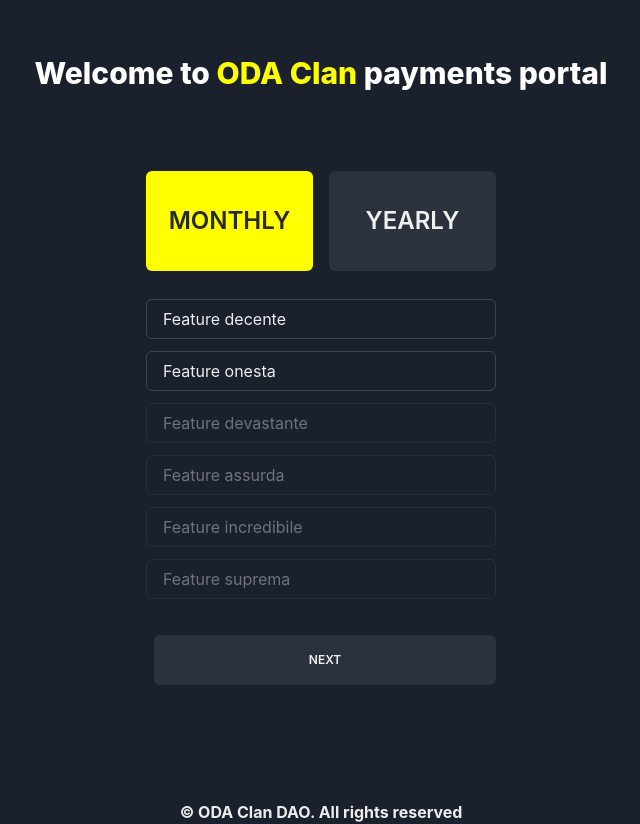
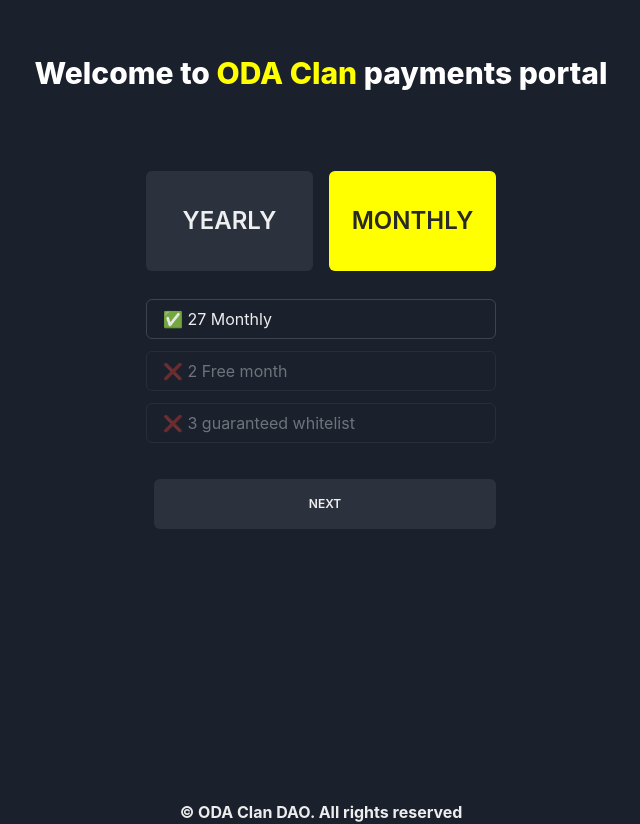
Before and after one commit to beatercode/odaclan-payments, a Next.js app: page / in a window 1280 px wide. Shown: the whole page, without its empty margins (319-959 px from the left). Built offline with nearby package versions, Linux system fonts and the light colour scheme.

Commit message:
fix stuff

```diff
--- a/pages/index.js
+++ b/pages/index.js
@@ -22,6 +22,7 @@
   const [isLoaded, setIsLoaded] = useState(false)
 
   const { hasCopied, onCopy } = useClipboard(receiverWallet)
+  const { hasCopiedPrice, onCopyPrice } = useClipboard(requiredCoin)
 
   const handleSenderWalletChange = (e) => {
     setSenderWallet(e.target.value);
@@ -100,7 +101,6 @@
           "coin": usedCoin,
           "toPayUSD": parseFloat(currentPrice),
           "toPayCrypto": parseFloat(requiredCoin),
-          //"toPayCrypto": parseFloat(requiredCoin)/10,
           "fromWallet": senderWallet,
           "toWallet": receiverWallet,
           "dateStart": format(new Date(), 'yyyy-MM-dd'),
@@ -267,23 +267,20 @@
             <FormControl isRequired width="95vw" maxWidth="350px" colorScheme="red" mt={10}>
 
               <Flex mb={2} mt={6}>
-                <Button id="timeframe1" value="1" size='xs' width="200px" height="100px" mr={2} fontSize="1.5em"
+                <Button id="timeframe2" value="2" size='xs' width="200px" height="100px" mr={2} fontSize="1.5em"
+                  onClick={(e) => handleTimeframeChange(e)}>
+                  YEARLY
+                </Button>
+                <Button id="timeframe1" value="1" size='xs' width="200px" height="100px" ml={2} fontSize="1.5em"
                   style={{ color: "#292929", backgroundColor: "#FFFF00" }}
                   onClick={(e) => handleTimeframeChange(e)}>
                   MONTHLY
                 </Button>
-                <Button id="timeframe2" value="2" size='xs' width="200px" height="100px" ml={2} fontSize="1.5em"
-                  onClick={(e) => handleTimeframeChange(e)}>
-                  YEARLY
-                </Button>
               </Flex>
 
-              <Input value="Feature decente" isReadOnly mb={3} mt={5} />
-              <Input value="Feature onesta" isReadOnly mb={3} />
-              <Input isDisabled={selectedTimeframe == 1} value="Feature devastante" isReadOnly mb={3} />
-              <Input isDisabled={selectedTimeframe == 1} value="Feature assurda" isReadOnly mb={3} />
-              <Input isDisabled={selectedTimeframe == 1} value="Feature incredibile" isReadOnly mb={3} />
-              <Input isDisabled={selectedTimeframe == 1} value="Feature suprema" isReadOnly mb={3} />
+              <Input value={"✅ " + (selectedTimeframe == 1 ? "27 Monthly" : "270 Yearly")} isReadOnly mb={3} mt={5} />
+              <Input isDisabled={selectedTimeframe == 1} value={(selectedTimeframe == 1 ? "❌" : "✅") + " 2 Free month"} isReadOnly mb={3} />
+              <Input isDisabled={selectedTimeframe == 1} value={(selectedTimeframe == 1 ? "❌" : "✅") + " 3 guaranteed whitelist"} isReadOnly mb={3} />
 
 
               <Flex mb={2} mt={6}>
@@ -348,7 +345,7 @@
                   </Flex>
 
                   <Flex mb={2}>
-                    <Text fontWeight="700">Wich wallet do yuo use to send the payment?</Text>
+                    <Text fontWeight="700">Wich wallet do you use to send the payment?</Text>
                   </Flex>
                   <Flex mb={2}>
                     <Input value={senderWallet} onChange={handleSenderWalletChange} />
@@ -362,12 +359,15 @@
                   </Flex>
 
                   <Flex mb={2}>
-                    <Text fontWeight="700" width="60%">Price</Text>
+                    <Text fontWeight="700" width="45%">Price</Text>
                     <Text fontWeight="700">Coin Price</Text>
                   </Flex>
                   <Flex mb={2}>
-                    <Input value={currentPrice + " USD"} isReadOnly width="40vw" />
+                    <Input value={currentPrice + " USD"} isReadOnly />
                     <Input value={requiredCoin} isReadOnly ml={2} />
+                    <Button onClick={onCopyPrice} ml={2}>
+                      {hasCopiedPrice ? 'Copied' : 'Copy'}
+                    </Button>
                   </Flex>
 
                   <Flex mb={2} style={{ marginTop: "10%" }}>
```
